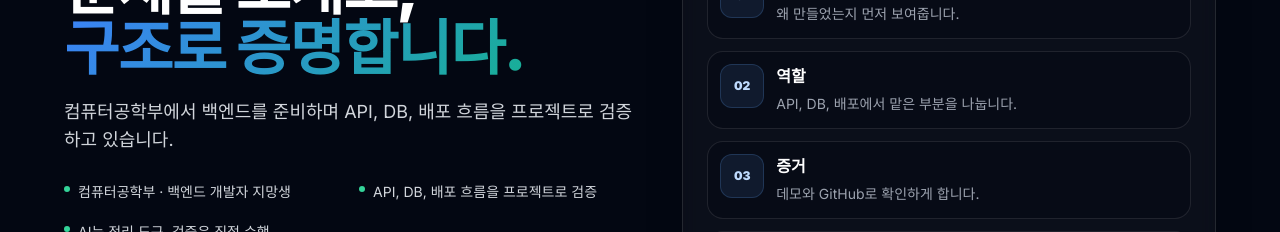
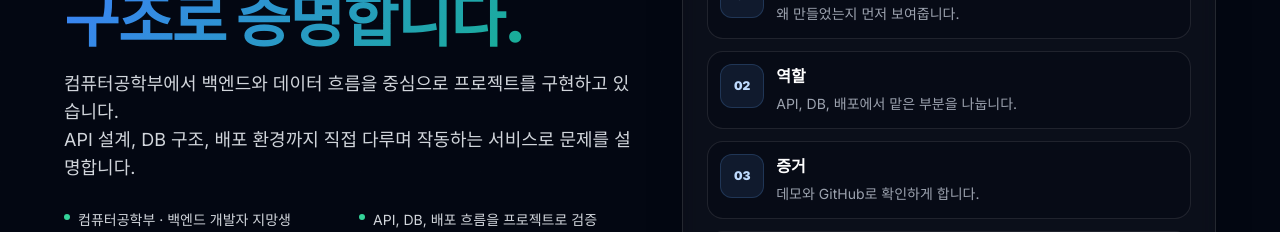
Before and after one commit to FutureAria/my_site, a Next.js app: page / in a window 1280 px wide. Shown: the part 309-541 px from the top of the page. Built offline with nearby package versions, Linux system fonts and the light colour scheme; no server answers.

Commit message:
Tighten portfolio copy and deploy cleanup

```diff
--- a/app/projects/[id]/page.tsx
+++ b/app/projects/[id]/page.tsx
@@ -321,15 +321,17 @@ export default async function ProjectPage({
               <p className="mt-5 text-xs font-semibold uppercase tracking-[0.22em] text-blue-300">
                 먼저 볼 핵심
               </p>
-              <h2 className="mt-2 max-w-2xl text-2xl font-black leading-tight text-white sm:text-3xl">
+              <h2 className="mt-2 max-w-2xl text-xl font-black leading-tight text-white sm:text-3xl">
                 {projectHook}
               </h2>
               <p className="readable-copy mt-4 text-sm leading-7 text-[var(--text-secondary)] text-left sm:text-base">
                 {projectTeaser}
               </p>
-              <p className="readable-copy mt-3 text-sm leading-7 text-gray-400 text-left">
-                {project.desc}
-              </p>
+              {!compactCopy && (
+                <p className="readable-copy mt-3 line-clamp-2 text-sm leading-7 text-gray-400 text-left">
+                  {project.desc}
+                </p>
+              )}
 
               {(project.link || project.github || documents.length > 0 || screenshots.length > 0 || detail.readme) && (
                 <div className="mt-6 flex flex-wrap gap-2">
@@ -393,7 +395,7 @@ export default async function ProjectPage({
                     <p className="text-xs font-semibold tracking-widest text-emerald-300">
                       {item.label}
                     </p>
-                    <p className="readable-copy mt-2 line-clamp-3 text-sm leading-7 text-gray-300 text-left">
+                    <p className="readable-copy mt-2 line-clamp-2 text-sm leading-7 text-gray-300 text-left">
                       {item.body}
                     </p>
                   </div>
--- a/components/Hero.tsx
+++ b/components/Hero.tsx
@@ -9,6 +9,11 @@ interface HeroData {
   resumeFile?: string;
   email?: string;
 }
+
+const HERO_INTRO = [
+  "컴퓨터공학부에서 백엔드와 데이터 흐름을 중심으로 프로젝트를 구현하고 있습니다.",
+  "API 설계, DB 구조, 배포 환경까지 직접 다루며 작동하는 서비스로 문제를 설명합니다.",
+];
 
 export default function Hero({ data }: { data: HeroData }) {
   const [visible] = useState(true);
@@ -65,7 +70,11 @@ export default function Hero({ data }: { data: HeroData }) {
               visible ? "opacity-100 translate-y-0" : "opacity-0 translate-y-6"
             }`}
           >
-            {data.subtitle}
+            {HERO_INTRO.map((line) => (
+              <span key={line} className="block">
+                {line}
+              </span>
+            ))}
           </p>
 
           <div
--- a/scripts/deploy-oracle-next.mjs
+++ b/scripts/deploy-oracle-next.mjs
@@ -37,6 +37,8 @@ const rsyncBase = [
   "node_modules/",
   "--exclude",
   "CoverLetter/",
+  "--exclude",
+  "app/control-room/",
   "--exclude",
   ".env*",
   "--exclude",
@@ -86,6 +88,7 @@ await run("ssh", [
   ...sshBaseArgs(),
   [
     `cd ${oracleEnv.remoteDir}`,
+    "rm -rf app/control-room .next",
     `node -e ${shellQuote(normalizeUploadPathsScript)}`,
     "npm ci",
     "npm run build",
```
Also changed, not shown: 2 other files (tests, documents, lock files or other folders).
